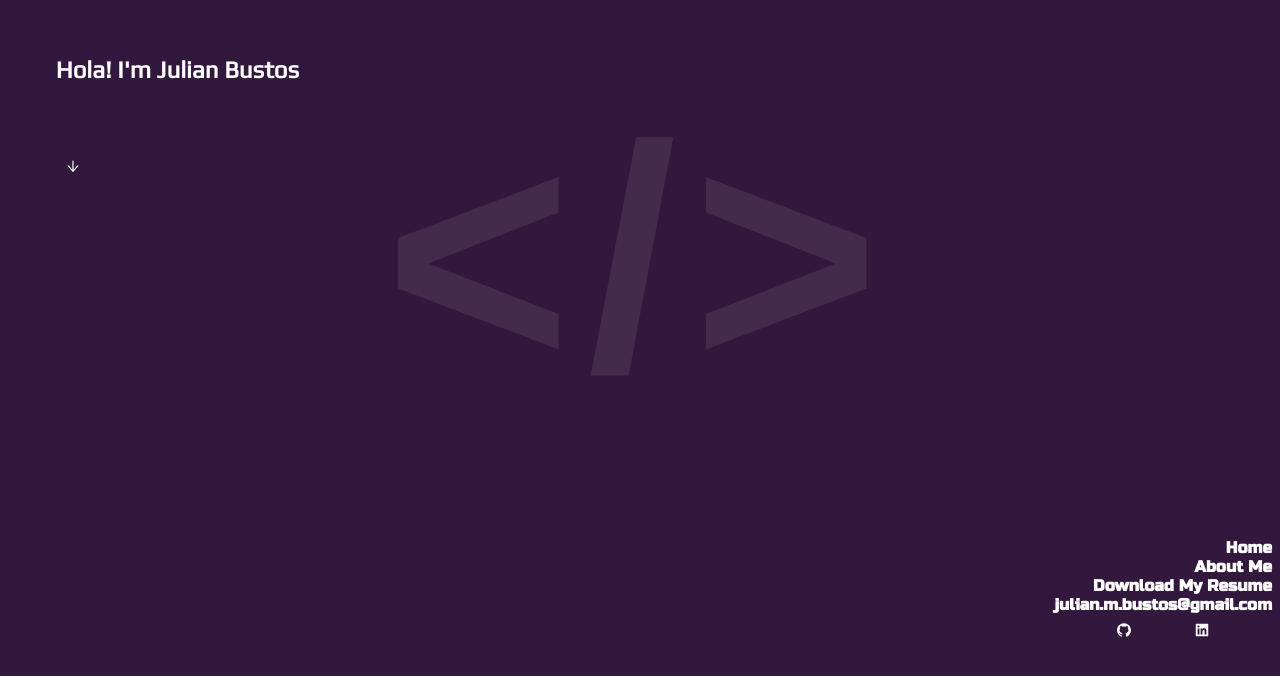
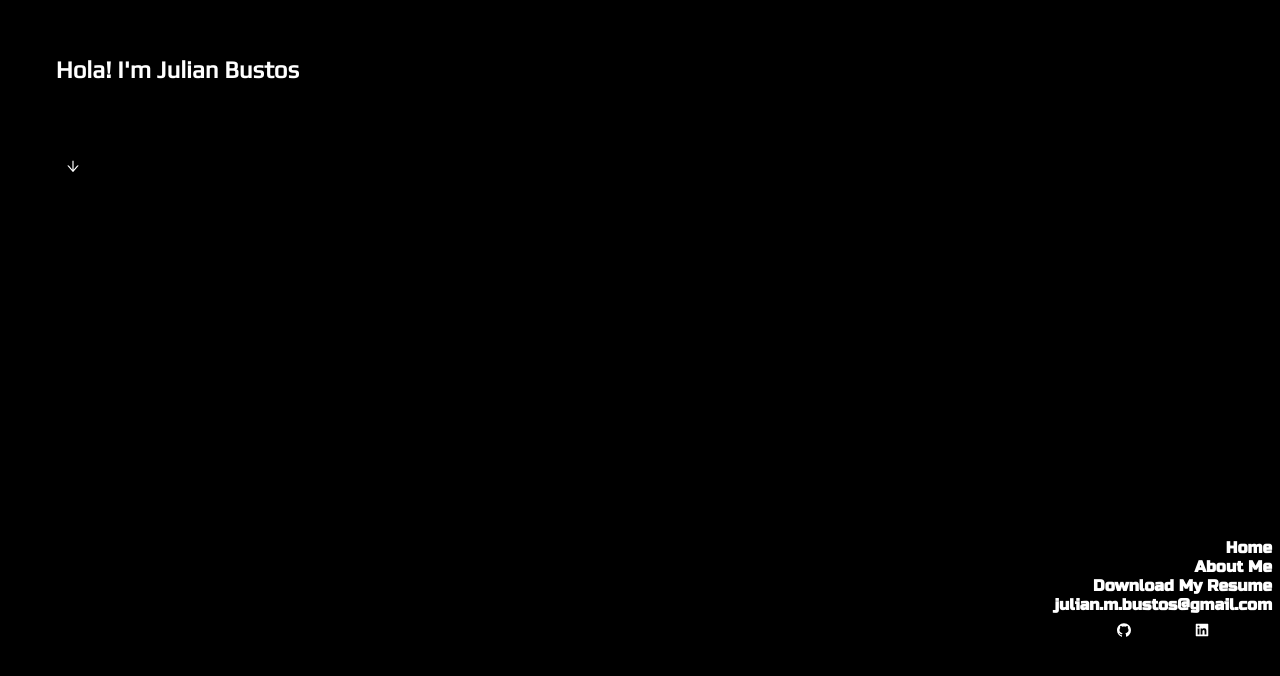
Before and after one commit to julimancan/julres, a Next.js app: page / in a window 1280 px wide. Shown: the part 142-818 px from the top of the page. Built offline with nearby package versions, Linux system fonts and the light colour scheme.

Commit message:
changed color scheme to black

```diff
--- a/components/Header.js
+++ b/components/Header.js
@@ -37,7 +37,7 @@ const Header = () => {
         <link rel="preconnect" href="https://fonts.gstatic.com" />
         <link href="https://fonts.googleapis.com/css2?family=Play&family=Russo+One&display=swap" rel="stylesheet" />
       </Head>
-      <DevLogo >{hash} </DevLogo>
+      {/* <DevLogo >{hash} </DevLogo> */}
       <BurgerMenu />
       <Navbar />
     </div>
--- a/siteColors.js
+++ b/siteColors.js
@@ -1,12 +1,14 @@
 export const colors = {
-  background: "#31183C",
+  // background: "#31183C",
+  background: "black",
   textColor: "white",
   textHoverColor: "#eabffa",
-  toolTipBackgroundColor: "#542966",
-  menuBackgroundColor: "#542966",
+  // toolTipBackgroundColor: "#542966",
+  toolTipBackgroundColor: "#4F4B4A",
+  menuBackgroundColor: "#4E4E4E",
   menuBarColor: "white",
   menuTextColor: "white",
-  projectCardBackground: "#6B3482",
+  projectCardBackground: "#4E4E4E",
   projectCardTitle: "white",
 
 }
```
